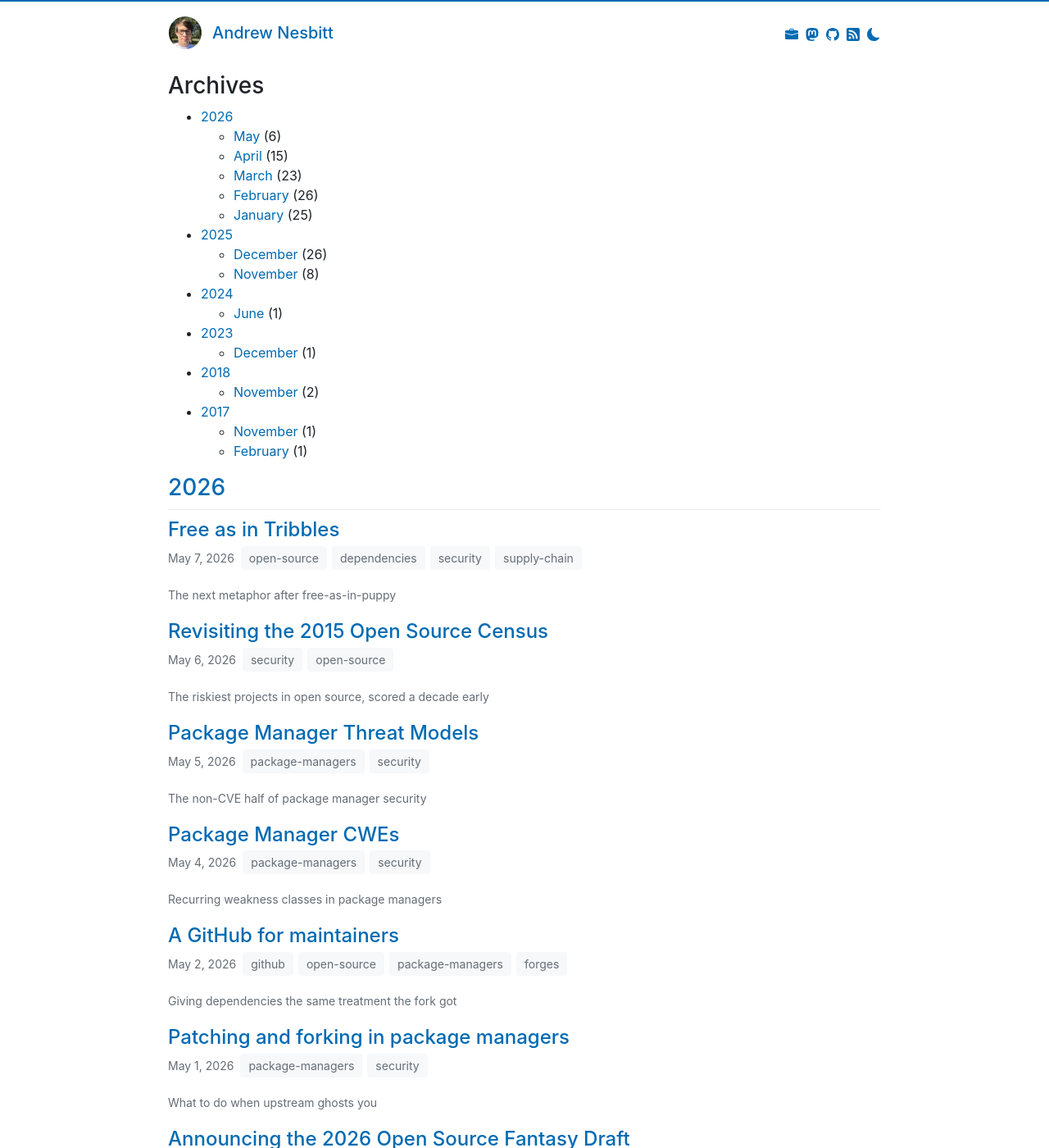
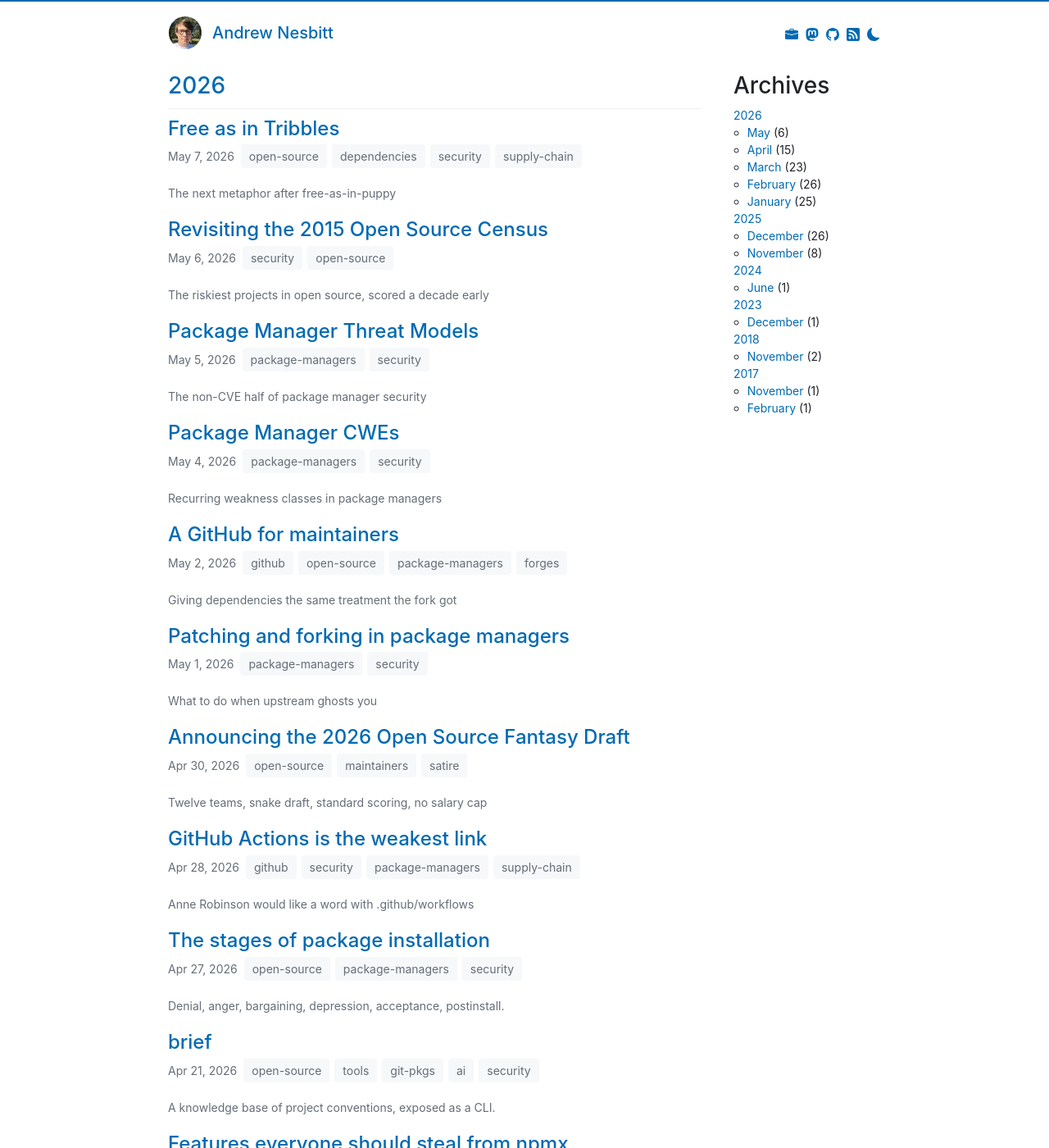
Before and after one commit to andrew/nesbitt.io, a Jekyll site: the page built from posts.md, in a window 1280 px wide and 1400 px high. Shown: the whole window at 82% size. Built offline with Jekyll 4.4.1, drawn with Linux system fonts in a browser that asks for light colours; comment, search, counter and statistics services are not loaded.

Commit message:
Move archives to right sidebar on /posts/

```diff
--- a/_data/stats.json
+++ b/_data/stats.json
@@ -1,5 +1,5 @@
 {
-  "generated_at": "2026-05-05T10:57:31Z",
+  "generated_at": "2026-05-05T14:53:29Z",
   "total_posts": 133,
   "total_words": 191802,
   "reading_minutes": 960,
--- a/posts.md
+++ b/posts.md
@@ -5,24 +5,11 @@ permalink: /posts/
 description: Articles about package management, software supply chain security, and open source infrastructure.
 ---
 
-<h3 id="archives">Archives</h3>
+{%- assign posts_by_year = site.posts | group_by_exp: "post", "post.date | date: '%Y'" -%}
 
-{%- assign posts_by_year = site.posts | group_by_exp: "post", "post.date | date: '%Y'" -%}
-<ul>
-{%- for year in posts_by_year -%}
-  <li>
-    <a href="/{{ year.name }}/">{{ year.name }}</a>
-    {%- assign months_in_year = year.items | group_by_exp: "post", "post.date | date: '%m'" -%}
-    <ul>
-    {%- for month in months_in_year -%}
-      {%- assign month_name = month.items.first.date | date: "%B" -%}
-      <li><a href="/{{ year.name }}/{{ month.name }}/">{{ month_name }}</a> ({{ month.size }})</li>
-    {%- endfor -%}
-    </ul>
-  </li>
-{%- endfor -%}
-</ul>
+<div class="posts-layout">
 
+<div class="posts-main">
 {%- for year in posts_by_year -%}
 <h3><a href="/{{ year.name }}/">{{ year.name }}</a></h3>
 <section class="posts">
@@ -51,3 +38,24 @@ description: Articles about package management, software supply chain security,
   {%- endfor -%}
 </section>
 {%- endfor -%}
+</div>
+
+<aside class="posts-sidebar">
+<h3 id="archives">Archives</h3>
+<ul>
+{%- for year in posts_by_year -%}
+  <li>
+    <a href="/{{ year.name }}/">{{ year.name }}</a>
+    {%- assign months_in_year = year.items | group_by_exp: "post", "post.date | date: '%m'" -%}
+    <ul>
+    {%- for month in months_in_year -%}
+      {%- assign month_name = month.items.first.date | date: "%B" -%}
+      <li><a href="/{{ year.name }}/{{ month.name }}/">{{ month_name }}</a> ({{ month.size }})</li>
+    {%- endfor -%}
+    </ul>
+  </li>
+{%- endfor -%}
+</ul>
+</aside>
+
+</div>
--- a/style.css
+++ b/style.css
@@ -341,6 +341,41 @@ h3:first-of-type{
   margin-top: 20px;
 }
 
+.posts-sidebar ul{
+  padding-left: 1.2em;
+  margin-top: 0;
+}
+
+.posts-sidebar > ul{
+  padding-left: 0;
+  list-style: none;
+}
+
+.posts-sidebar li{
+  font-size: 14px;
+}
+
+@media (min-width: 768px){
+  .posts-layout{
+    display: flex;
+    align-items: flex-start;
+    gap: 40px;
+  }
+  .posts-main{
+    flex: 1;
+    min-width: 0;
+  }
+  .posts-sidebar{
+    flex: 0 0 180px;
+    position: sticky;
+    top: 20px;
+  }
+  .posts-main h3:first-of-type,
+  .posts-sidebar h3{
+    margin-top: 20px;
+  }
+}
+
 section li p{
   font-size: 14px;
   color: var(--color-secondary);
```
